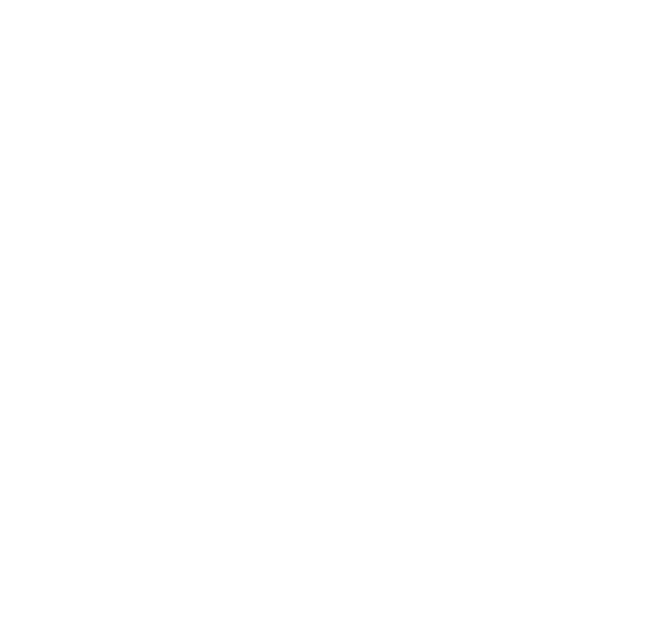
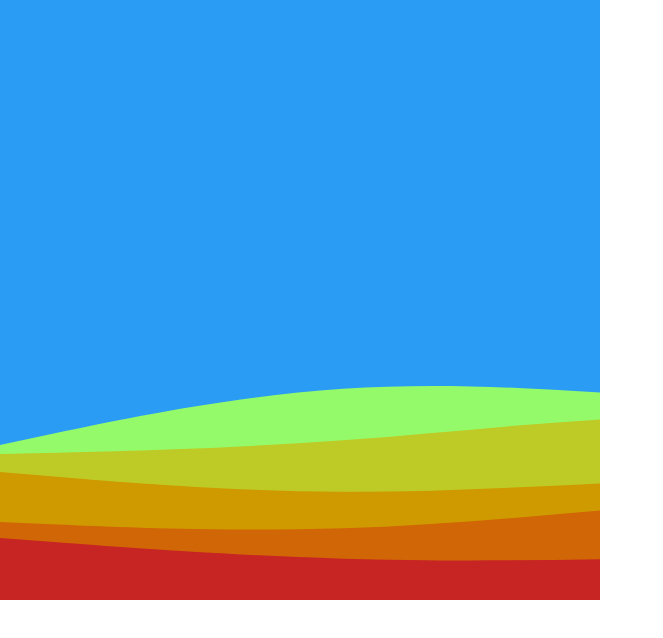
Before and after one commit to janaka4345/2d-3d-multiplayer-explore, a Next.js app: page /svgAnimation/svgTest3 in a window 1280 px wide. Shown: the top 638 px of the page, without its empty margins (0-663 px from the left). Built offline with nearby package versions, Linux system fonts and the light colour scheme.

Commit message:
other:animation frame hook

```diff
--- a/app/svgAnimation/svgTest3/page.tsx
+++ b/app/svgAnimation/svgTest3/page.tsx
@@ -1,11 +1,21 @@
 'use client'
-import { Icon } from '@/components/icon'
+import { useFrameLoop } from '@/utils/frameLoop'
 import { useEffect, useRef } from 'react'
 
 export default function page() {
-    const svgRef = useRef<HTMLInputElement | null>(null)
+    const svgRef = useRef<SVGSVGElement | null>(null)
+
+    useFrameLoop((time, deltaTime) => {
+        // console.log({ time, deltaTime })
+    })
+
     useEffect(() => {
-        svgRef.current && console.log(svgRef.current.width)
+        svgRef.current && console.log(svgRef.current.clientWidth)
+        svgRef.current && console.log(svgRef.current.clientHeight)
+        svgRef.current && svgRef.current.setAttribute('viewBox', '0,0,600,600')
+        svgRef.current && svgRef.current.setAttribute('width', '600')
+        svgRef.current && svgRef.current.setAttribute('height', '600')
+
         // svgRef.current &&  svgRef.current.width=2400
         return () => {}
     }, [])
@@ -24,6 +34,44 @@ export default function page() {
                     href={`http://localhost:3000/icons/sprite.svg#layered-waves-haikei3`}
                 ></use>
             </svg> */}
+            <svg
+                ref={svgRef}
+                id="visual"
+                viewBox="0 0 2400 600"
+                width="2400"
+                height="600"
+                xmlns="http://www.w3.org/2000/svg"
+                xmlnsXlink="http://www.w3.org/1999/xlink"
+                version="1.1"
+            >
+                <rect
+                    x="0"
+                    y="0"
+                    width="2400"
+                    height="600"
+                    fill="#2a9cf3"
+                ></rect>
+                <path
+                    d="M0 445L57.2 432.8C114.3 420.7 228.7 396.3 343 388.8C457.3 381.3 571.7 390.7 686 398.2C800.3 405.7 914.7 411.3 1028.8 406.3C1143 401.3 1257 385.7 1371.2 387.8C1485.3 390 1599.7 410 1714 413.5C1828.3 417 1942.7 404 2057 393.8C2171.3 383.7 2285.7 376.3 2342.8 372.7L2400 369L2400 601L2342.8 601C2285.7 601 2171.3 601 2057 601C1942.7 601 1828.3 601 1714 601C1599.7 601 1485.3 601 1371.2 601C1257 601 1143 601 1028.8 601C914.7 601 800.3 601 686 601C571.7 601 457.3 601 343 601C228.7 601 114.3 601 57.2 601L0 601Z"
+                    fill="#95fa69"
+                ></path>
+                <path
+                    d="M0 454L57.2 452.7C114.3 451.3 228.7 448.7 343 440.3C457.3 432 571.7 418 686 415.8C800.3 413.7 914.7 423.3 1028.8 431.3C1143 439.3 1257 445.7 1371.2 441.5C1485.3 437.3 1599.7 422.7 1714 423.7C1828.3 424.7 1942.7 441.3 2057 443.8C2171.3 446.3 2285.7 434.7 2342.8 428.8L2400 423L2400 601L2342.8 601C2285.7 601 2171.3 601 2057 601C1942.7 601 1828.3 601 1714 601C1599.7 601 1485.3 601 1371.2 601C1257 601 1143 601 1028.8 601C914.7 601 800.3 601 686 601C571.7 601 457.3 601 343 601C228.7 601 114.3 601 57.2 601L0 601Z"
+                    fill="#becb26"
+                ></path>
+                <path
+                    d="M0 472L57.2 476.8C114.3 481.7 228.7 491.3 343 491.8C457.3 492.3 571.7 483.7 686 480C800.3 476.3 914.7 477.7 1028.8 475.3C1143 473 1257 467 1371.2 470.3C1485.3 473.7 1599.7 486.3 1714 483C1828.3 479.7 1942.7 460.3 2057 455.2C2171.3 450 2285.7 459 2342.8 463.5L2400 468L2400 601L2342.8 601C2285.7 601 2171.3 601 2057 601C1942.7 601 1828.3 601 1714 601C1599.7 601 1485.3 601 1371.2 601C1257 601 1143 601 1028.8 601C914.7 601 800.3 601 686 601C571.7 601 457.3 601 343 601C228.7 601 114.3 601 57.2 601L0 601Z"
+                    fill="#cf9a00"
+                ></path>
+                <path
+                    d="M0 522L57.2 524.5C114.3 527 228.7 532 343 528.3C457.3 524.7 571.7 512.3 686 503.5C800.3 494.7 914.7 489.3 1028.8 490.7C1143 492 1257 500 1371.2 501.3C1485.3 502.7 1599.7 497.3 1714 493.5C1828.3 489.7 1942.7 487.3 2057 487.5C2171.3 487.7 2285.7 490.3 2342.8 491.7L2400 493L2400 601L2342.8 601C2285.7 601 2171.3 601 2057 601C1942.7 601 1828.3 601 1714 601C1599.7 601 1485.3 601 1371.2 601C1257 601 1143 601 1028.8 601C914.7 601 800.3 601 686 601C571.7 601 457.3 601 343 601C228.7 601 114.3 601 57.2 601L0 601Z"
+                    fill="#d16606"
+                ></path>
+                <path
+                    d="M0 538L57.2 542.3C114.3 546.7 228.7 555.3 343 558.7C457.3 562 571.7 560 686 557.5C800.3 555 914.7 552 1028.8 549.5C1143 547 1257 545 1371.2 544.7C1485.3 544.3 1599.7 545.7 1714 546.2C1828.3 546.7 1942.7 546.3 2057 544C2171.3 541.7 2285.7 537.3 2342.8 535.2L2400 533L2400 601L2342.8 601C2285.7 601 2171.3 601 2057 601C1942.7 601 1828.3 601 1714 601C1599.7 601 1485.3 601 1371.2 601C1257 601 1143 601 1028.8 601C914.7 601 800.3 601 686 601C571.7 601 457.3 601 343 601C228.7 601 114.3 601 57.2 601L0 601Z"
+                    fill="#c72424"
+                ></path>
+            </svg>
         </div>
     )
 }
--- /dev/null
+++ b/utils/frameLoop.ts
@@ -0,0 +1,26 @@
+import { useEffect, useRef } from 'react'
+
+export const useFrameLoop = (
+    callback: (previousTime: number, deltaTime: number) => void
+) => {
+    console.log(callback)
+
+    const requestId = useRef<number | null>(null)
+    const previousTime = useRef<number | null>(null)
+
+    const loop = (time: number) => {
+        if (previousTime.current !== null) {
+            const deltaTime = time - previousTime.current
+            callback(previousTime.current, deltaTime)
+        }
+        previousTime.current = time
+        requestId.current = requestAnimationFrame(loop)
+    }
+
+    useEffect(() => {
+        requestId.current = requestAnimationFrame(loop)
+        return () => {
+            requestId.current && cancelAnimationFrame(requestId.current)
+        }
+    }, [])
+}
```
